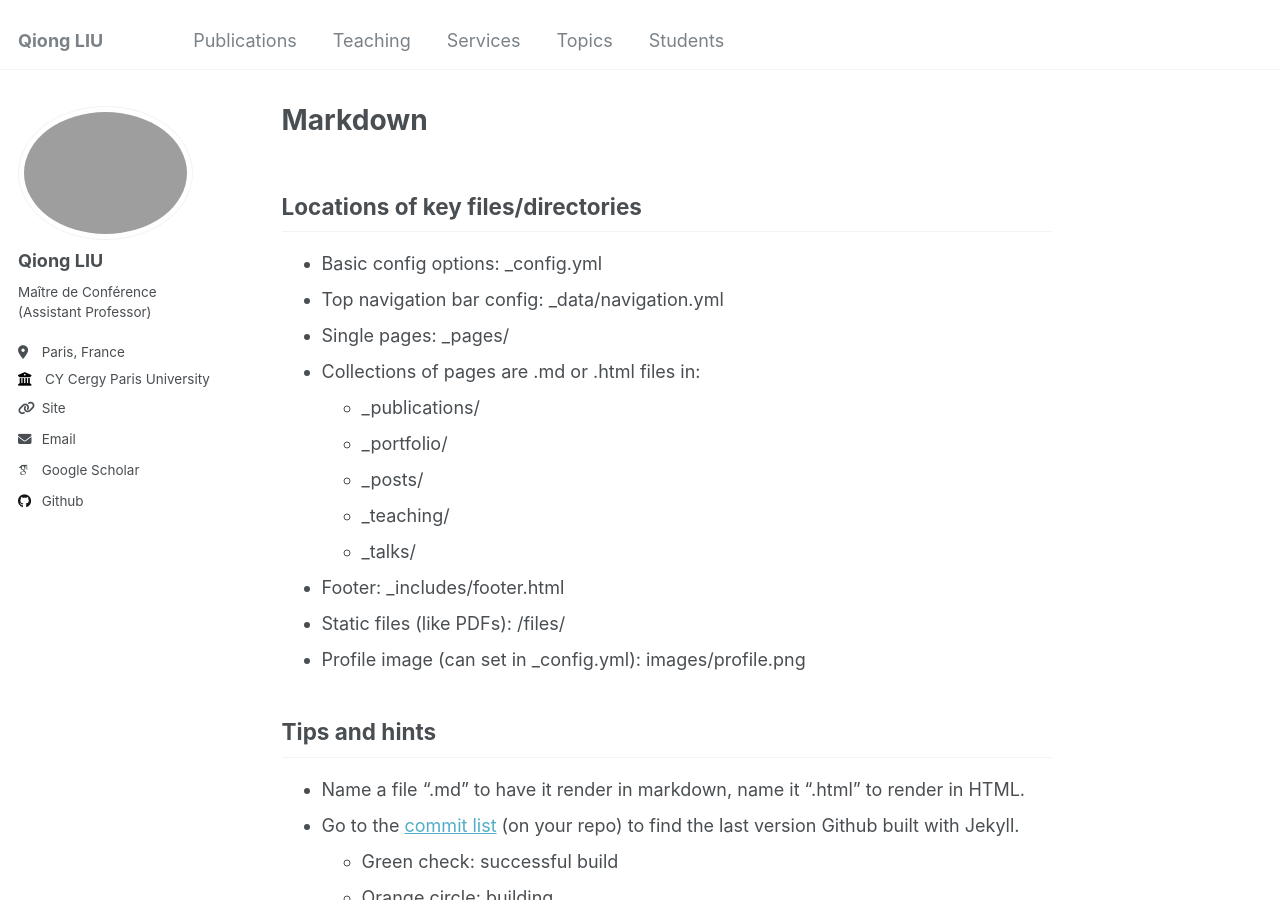
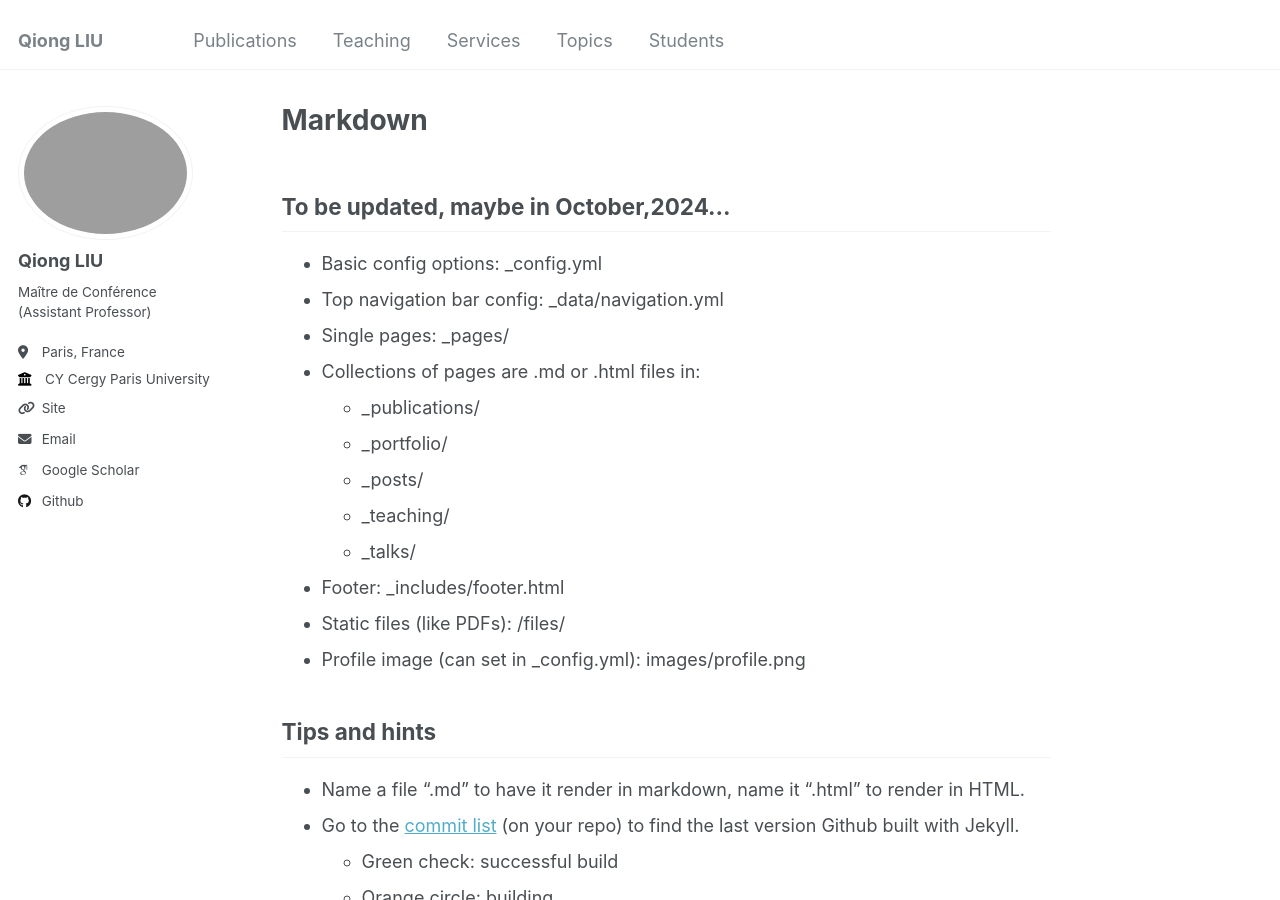
Before and after one commit to evesiphus/evesiphus.github.io, a Jekyll site: the page built from _pages/markdown.md, in a window 1280 px wide and 900 px high. Built offline with Jekyll 4.4.1, drawn with Linux system fonts in a browser that asks for light colours; some web fonts are replaced.

Commit message:
Update markdown.md

```diff
--- a/_pages/markdown.md
+++ b/_pages/markdown.md
@@ -7,7 +7,7 @@ redirect_from:
   - /markdown.html
 ---
 
-## Locations of key files/directories
+## To be updated, maybe in October,2024...
 
 * Basic config options: _config.yml
 * Top navigation bar config: _data/navigation.yml
```
